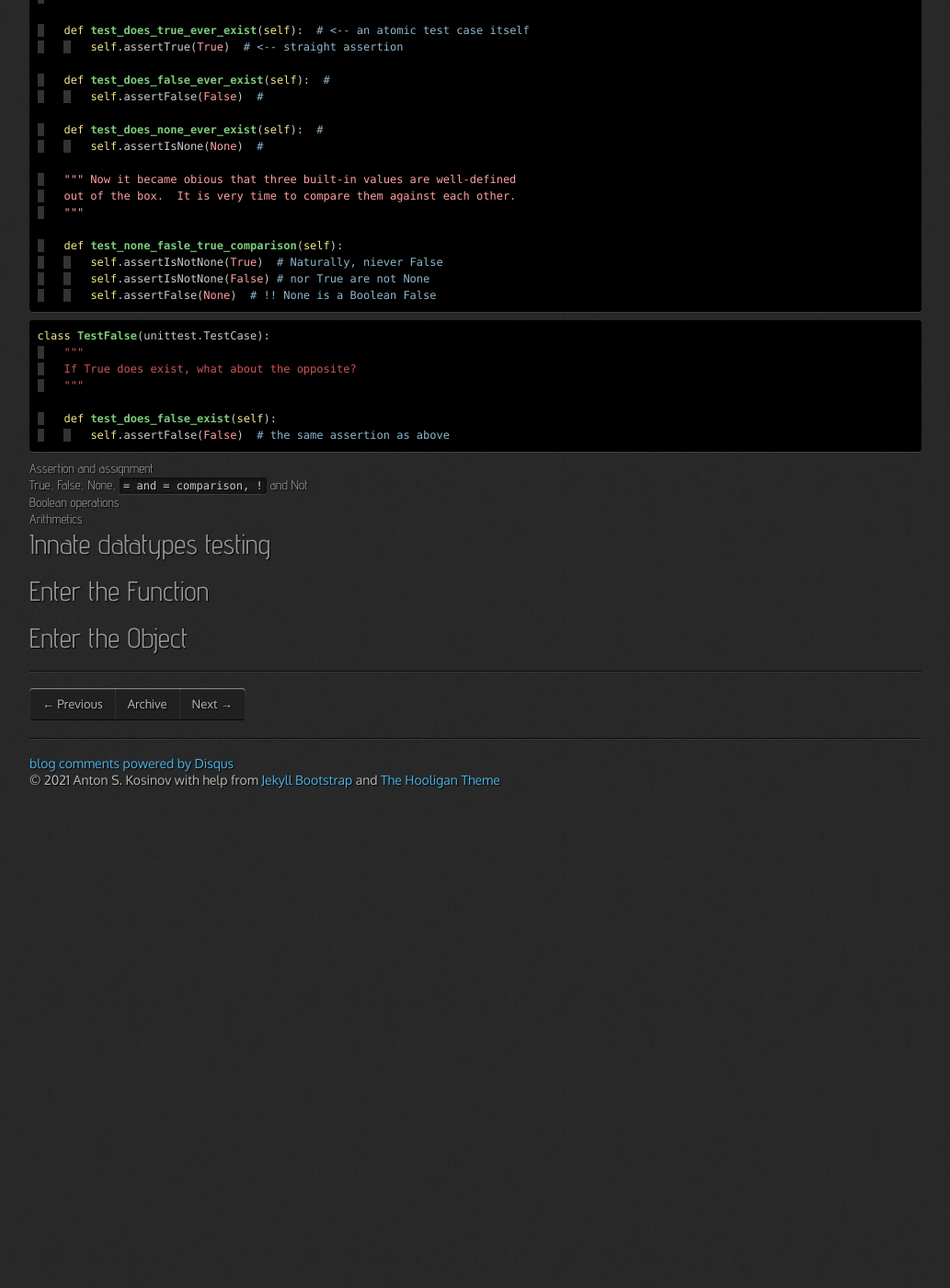
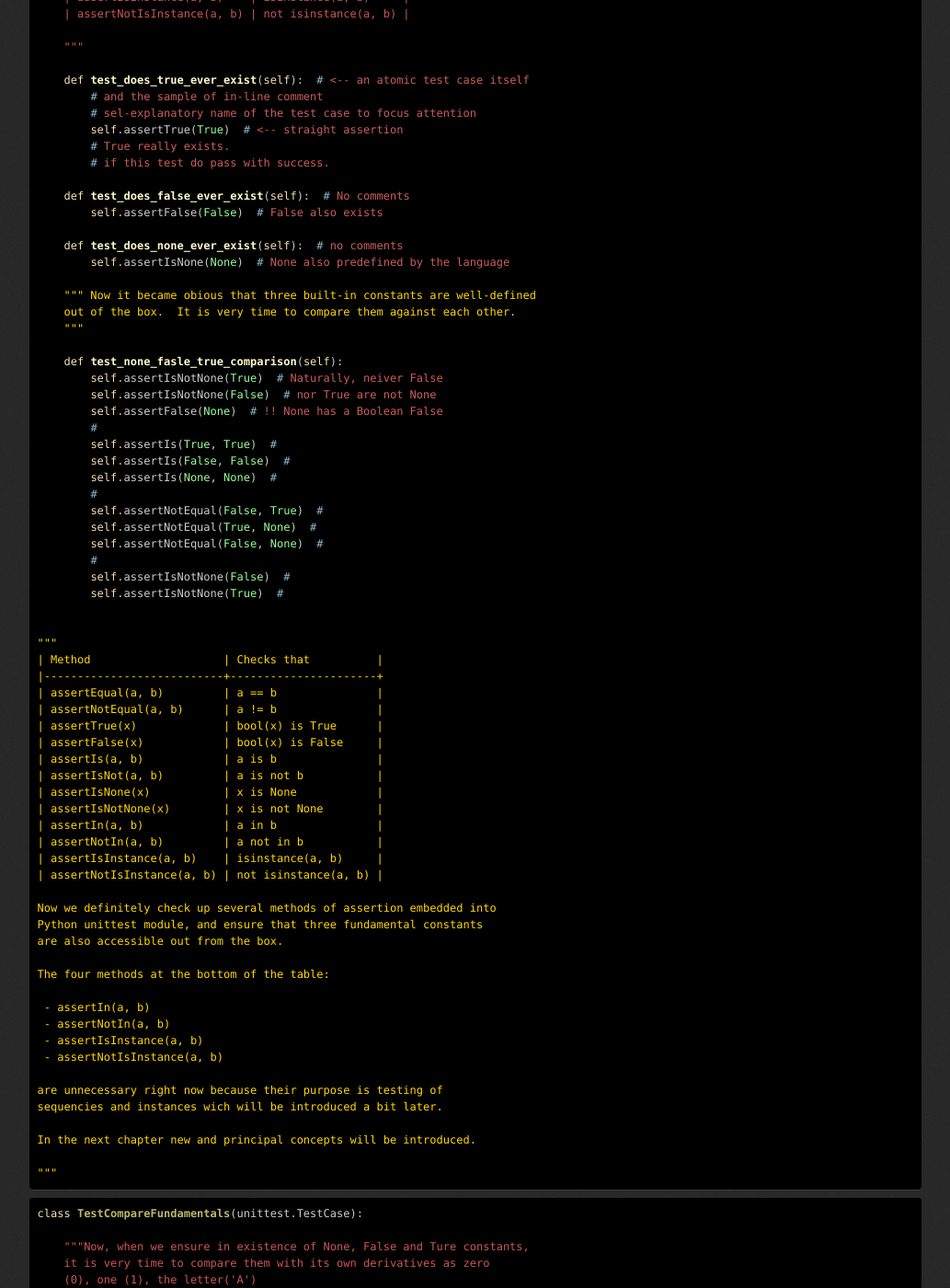
Before and after one commit to 0--key/0--key.github.io, a Jekyll site: the page built from _posts/2020-12-29-dissecting-python.html, in a window 1280 px wide and 1400 px high, scrolled down 5997 px. Shown: the whole window at 92% size, without its empty margins (23-1056 px from the left). Built offline with Jekyll 4.4.1, drawn with Linux system fonts in a browser that asks for light colours; nearby versions of some CDN libraries; comment, search, counter and statistics services are not loaded; before the commit the page ends 6863 px from its top, so only the background shows below that; some of the changed text lies outside the part shown.

Commit message:
Another sample for review

```diff
--- a/_posts/2020-12-29-dissecting-python.html
+++ b/_posts/2020-12-29-dissecting-python.html
@@ -146,7 +146,7 @@ unnecessary procedure.
 <h2 id="org5715a29">Harsh overture</h2>
 <div class="outline-text-2" id="text-org5715a29">
 
-<div id="org0e12cbc" class="figure">
+<div id="orgf79a408" class="figure">
 <p><img src="http://0--key.github.io/assets/img/pydes/monkey.jpeg" alt="Animals also test" title="Unconscious testing" class="rounded float-left" />
 </p>
 <p><span class="figure-number">Figure 1: </span>Test failure</p>
@@ -385,7 +385,7 @@ misterious.
 <h2 id="org45186c4">Testing as a nodal ology tool</h2>
 <div class="outline-text-2" id="text-org45186c4">
 
-<div id="orgdf8e48e" class="figure">
+<div id="org088ff6c" class="figure">
 <p><img src="http://0--key.github.io/assets/img/pydes/infant-building-a-tower.jpeg" alt="An infant" title="Infant building a tower" />
 </p>
 <p><span class="figure-number">Figure 2: </span>An infant conducting test</p>
@@ -412,7 +412,7 @@ The bedrock of testing a programming language.
 </p>
 
 <div class="org-src-container">
-<pre class="src src-python" id="orgfbb9da8"><span style="color: #f0e68c;">import</span> unittest
+<pre class="src src-python" id="orgfbb9da8"><span style="color: #f5deb3;">import</span> unittest
 
 <span style="color: #cd5555;">"""By its purpose all programming languages should allow the reader to</span>
 <span style="color: #cd5555;">understand what exactly this particular text do in a much explicit</span>
@@ -439,58 +439,114 @@ The bedrock of testing a programming language.
 </div>
 
 <div class="org-src-container">
-<pre class="src src-python" id="org4845c05"><span style="color: #f0e68c;">class</span> <span style="color: #7ccd7c; font-weight: bold;">TestLanguageBasemet</span>(unittest.TestCase):
+<pre class="src src-python" id="org6b40639"><span style="color: #f5deb3;">class</span> <span style="color: #bdb76b; font-weight: bold;">TestLanguageBase</span>(unittest.TestCase):  <span style="color: #8db6cd;"># </span><span style="color: #cd5c5c;">&lt;-- class definition</span>
+    <span style="color: #8db6cd;"># </span><span style="color: #cd5c5c;">begins this reserved word /class/ following by the /name of</span>
+    <span style="color: #8db6cd;"># </span><span style="color: #cd5c5c;">class/ and its /parent class/ in the ellipsys. On first steps it</span>
+    <span style="color: #8db6cd;"># </span><span style="color: #cd5c5c;">might be like a magic mantra to enter the /test suite/.</span>
 
-<span style="color: #00ff00; background-color: #333333;"> </span>   <span style="color: #cd5555;">"""The first and foremost taks for testing is to ensure how testing</span>
-<span style="color: #00ff00; background-color: #333333;"> </span><span style="color: #cd5555;">   tools work. In our case lets begit from the simplest things ever -</span>
-<span style="color: #00ff00; background-color: #333333;"> </span><span style="color: #cd5555;">   lets discover built-in constants True, False, None with already</span>
-<span style="color: #00ff00; background-color: #333333;"> </span><span style="color: #cd5555;">   defining testing methods one by one.</span>
+    <span style="color: #cd5555;">"""The first and foremost taks for testing is to ensure how testing</span>
+<span style="color: #cd5555;">    tools work. In our case lets begit from the simplest things ever -</span>
+<span style="color: #cd5555;">    lets discover built-in constants True, False, None with already</span>
+<span style="color: #cd5555;">    defining testing methods one by one.</span>
 
-<span style="color: #00ff00; background-color: #333333;"> </span><span style="color: #cd5555;">   | Method                    | Checks that          |</span>
-<span style="color: #00ff00; background-color: #333333;"> </span><span style="color: #cd5555;">   |---------------------------+----------------------+</span>
-<span style="color: #00ff00; background-color: #333333;"> </span><span style="color: #cd5555;">   | assertEqual(a, b)         | a == b               |</span>
-<span style="color: #00ff00; background-color: #333333;"> </span><span style="color: #cd5555;">   | assertNotEqual(a, b)      | a != b               |</span>
-<span style="color: #00ff00; background-color: #333333;"> </span><span style="color: #cd5555;">   | assertTrue(x)             | bool(x) is True      |</span>
-<span style="color: #00ff00; background-color: #333333;"> </span><span style="color: #cd5555;">   | assertFalse(x)            | bool(x) is False     |</span>
-<span style="color: #00ff00; background-color: #333333;"> </span><span style="color: #cd5555;">   | assertIs(a, b)            | a is b               |</span>
-<span style="color: #00ff00; background-color: #333333;"> </span><span style="color: #cd5555;">   | assertIsNot(a, b)         | a is not b           |</span>
-<span style="color: #00ff00; background-color: #333333;"> </span><span style="color: #cd5555;">   | assertIsNone(x)           | x is None            |</span>
-<span style="color: #00ff00; background-color: #333333;"> </span><span style="color: #cd5555;">   | assertIsNotNone(x)        | x is not None        |</span>
-<span style="color: #00ff00; background-color: #333333;"> </span><span style="color: #cd5555;">   | assertIn(a, b)            | a in b               |</span>
-<span style="color: #00ff00; background-color: #333333;"> </span><span style="color: #cd5555;">   | assertNotIn(a, b)         | a not in b           |</span>
-<span style="color: #00ff00; background-color: #333333;"> </span><span style="color: #cd5555;">   | assertIsInstance(a, b)    | isinstance(a, b)     |</span>
-<span style="color: #00ff00; background-color: #333333;"> </span><span style="color: #cd5555;">   | assertNotIsInstance(a, b) | not isinstance(a, b) |</span>
+<span style="color: #cd5555;">    | Method                    | Checks that          |</span>
+<span style="color: #cd5555;">    |---------------------------+----------------------+</span>
+<span style="color: #cd5555;">    | assertEqual(a, b)         | a == b               |</span>
+<span style="color: #cd5555;">    | assertNotEqual(a, b)      | a != b               |</span>
+<span style="color: #cd5555;">    | assertTrue(x)             | bool(x) is True      |</span>
+<span style="color: #cd5555;">    | assertFalse(x)            | bool(x) is False     |</span>
+<span style="color: #cd5555;">    | assertIs(a, b)            | a is b               |</span>
+<span style="color: #cd5555;">    | assertIsNot(a, b)         | a is not b           |</span>
+<span style="color: #cd5555;">    | assertIsNone(x)           | x is None            |</span>
+<span style="color: #cd5555;">    | assertIsNotNone(x)        | x is not None        |</span>
+<span style="color: #cd5555;">    | assertIn(a, b)            | a in b               |</span>
+<span style="color: #cd5555;">    | assertNotIn(a, b)         | a not in b           |</span>
+<span style="color: #cd5555;">    | assertIsInstance(a, b)    | isinstance(a, b)     |</span>
+<span style="color: #cd5555;">    | assertNotIsInstance(a, b) | not isinstance(a, b) |</span>
 
-<span style="color: #00ff00; background-color: #333333;"> </span><span style="color: #cd5555;">   """</span>
+<span style="color: #cd5555;">    """</span>
 
-<span style="color: #00ff00; background-color: #333333;"> </span>   <span style="color: #f0e68c;">def</span> <span style="color: #7ccd7c; font-weight: bold;">test_does_true_ever_exist</span>(<span style="color: #f0e68c;">self</span>):  <span style="color: #8db6cd;"># </span><span style="color: #8db6cd;">&lt;-- an atomic test case itself</span>
-<span style="color: #00ff00; background-color: #333333;"> </span>   <span style="color: #00ff00; background-color: #333333;"> </span>   <span style="color: #f0e68c;">self</span>.assertTrue(<span style="color: #ffa0a0;">True</span>)  <span style="color: #8db6cd;"># </span><span style="color: #8db6cd;">&lt;-- straight assertion</span>
+    <span style="color: #f5deb3;">def</span> <span style="color: #fffacd; font-weight: bold;">test_does_true_ever_exist</span>(<span style="color: #f5deb3;">self</span>):  <span style="color: #8db6cd;"># </span><span style="color: #cd5c5c;">&lt;-- an atomic test case itself</span>
+        <span style="color: #8db6cd;"># </span><span style="color: #cd5c5c;">and the sample of in-line comment</span>
+        <span style="color: #8db6cd;"># </span><span style="color: #cd5c5c;">sel-explanatory name of the test case to focus attention</span>
+        <span style="color: #f5deb3;">self</span>.assertTrue(<span style="color: #98fb98;">True</span>)  <span style="color: #8db6cd;"># </span><span style="color: #cd5c5c;">&lt;-- straight assertion</span>
+        <span style="color: #8db6cd;"># </span><span style="color: #cd5c5c;">True really exists.</span>
+        <span style="color: #8db6cd;"># </span><span style="color: #cd5c5c;">if this test do pass with success.</span>
 
-<span style="color: #00ff00; background-color: #333333;"> </span>   <span style="color: #f0e68c;">def</span> <span style="color: #7ccd7c; font-weight: bold;">test_does_false_ever_exist</span>(<span style="color: #f0e68c;">self</span>):  <span style="color: #8db6cd;">#</span>
-<span style="color: #00ff00; background-color: #333333;"> </span>   <span style="color: #00ff00; background-color: #333333;"> </span>   <span style="color: #f0e68c;">self</span>.assertFalse(<span style="color: #ffa0a0;">False</span>)  <span style="color: #8db6cd;">#</span>
+    <span style="color: #f5deb3;">def</span> <span style="color: #fffacd; font-weight: bold;">test_does_false_ever_exist</span>(<span style="color: #f5deb3;">self</span>):  <span style="color: #8db6cd;"># </span><span style="color: #cd5c5c;">No comments</span>
+        <span style="color: #f5deb3;">self</span>.assertFalse(<span style="color: #98fb98;">False</span>)  <span style="color: #8db6cd;"># </span><span style="color: #cd5c5c;">False also exists</span>
 
-<span style="color: #00ff00; background-color: #333333;"> </span>   <span style="color: #f0e68c;">def</span> <span style="color: #7ccd7c; font-weight: bold;">test_does_none_ever_exist</span>(<span style="color: #f0e68c;">self</span>):  <span style="color: #8db6cd;">#</span>
-<span style="color: #00ff00; background-color: #333333;"> </span>   <span style="color: #00ff00; background-color: #333333;"> </span>   <span style="color: #f0e68c;">self</span>.assertIsNone(<span style="color: #ffa0a0;">None</span>)  <span style="color: #8db6cd;">#</span>
+    <span style="color: #f5deb3;">def</span> <span style="color: #fffacd; font-weight: bold;">test_does_none_ever_exist</span>(<span style="color: #f5deb3;">self</span>):  <span style="color: #8db6cd;"># </span><span style="color: #cd5c5c;">no comments</span>
+        <span style="color: #f5deb3;">self</span>.assertIsNone(<span style="color: #98fb98;">None</span>)  <span style="color: #8db6cd;"># </span><span style="color: #cd5c5c;">None also predefined by the language</span>
 
-<span style="color: #00ff00; background-color: #333333;"> </span>   <span style="color: #ffa0a0;">""" Now it became obious that three built-in values are well-defined</span>
-<span style="color: #00ff00; background-color: #333333;"> </span><span style="color: #ffa0a0;">   out of the box.  It is very time to compare them against each other.</span>
-<span style="color: #00ff00; background-color: #333333;"> </span><span style="color: #ffa0a0;">   """</span>
+    <span style="color: #ffd700;">""" Now it became obious that three built-in constants are well-defined</span>
+<span style="color: #ffd700;">    out of the box.  It is very time to compare them against each other.</span>
+<span style="color: #ffd700;">    """</span>
 
-<span style="color: #00ff00; background-color: #333333;"> </span>   <span style="color: #f0e68c;">def</span> <span style="color: #7ccd7c; font-weight: bold;">test_none_fasle_true_comparison</span>(<span style="color: #f0e68c;">self</span>):
-<span style="color: #00ff00; background-color: #333333;"> </span>   <span style="color: #00ff00; background-color: #333333;"> </span>   <span style="color: #f0e68c;">self</span>.assertIsNotNone(<span style="color: #ffa0a0;">True</span>)  <span style="color: #8db6cd;"># </span><span style="color: #8db6cd;">Naturally, niever False</span>
-<span style="color: #00ff00; background-color: #333333;"> </span>   <span style="color: #00ff00; background-color: #333333;"> </span>   <span style="color: #f0e68c;">self</span>.assertIsNotNone(<span style="color: #ffa0a0;">False</span>) <span style="color: #8db6cd;"># </span><span style="color: #8db6cd;">nor True are not None</span>
-<span style="color: #00ff00; background-color: #333333;"> </span>   <span style="color: #00ff00; background-color: #333333;"> </span>   <span style="color: #f0e68c;">self</span>.assertFalse(<span style="color: #ffa0a0;">None</span>)  <span style="color: #8db6cd;"># </span><span style="color: #8db6cd;">!! None is a Boolean False</span>
+    <span style="color: #f5deb3;">def</span> <span style="color: #fffacd; font-weight: bold;">test_none_fasle_true_comparison</span>(<span style="color: #f5deb3;">self</span>):
+        <span style="color: #f5deb3;">self</span>.assertIsNotNone(<span style="color: #98fb98;">True</span>)  <span style="color: #8db6cd;"># </span><span style="color: #cd5c5c;">Naturally, neiver False</span>
+        <span style="color: #f5deb3;">self</span>.assertIsNotNone(<span style="color: #98fb98;">False</span>)  <span style="color: #8db6cd;"># </span><span style="color: #cd5c5c;">nor True are not None</span>
+        <span style="color: #f5deb3;">self</span>.assertFalse(<span style="color: #98fb98;">None</span>)  <span style="color: #8db6cd;"># </span><span style="color: #cd5c5c;">!! None has a Boolean False</span>
+        <span style="color: #8db6cd;">#</span>
+        <span style="color: #f5deb3;">self</span>.assertIs(<span style="color: #98fb98;">True</span>, <span style="color: #98fb98;">True</span>)  <span style="color: #8db6cd;">#</span>
+        <span style="color: #f5deb3;">self</span>.assertIs(<span style="color: #98fb98;">False</span>, <span style="color: #98fb98;">False</span>)  <span style="color: #8db6cd;">#</span>
+        <span style="color: #f5deb3;">self</span>.assertIs(<span style="color: #98fb98;">None</span>, <span style="color: #98fb98;">None</span>)  <span style="color: #8db6cd;">#</span>
+        <span style="color: #8db6cd;">#</span>
+        <span style="color: #f5deb3;">self</span>.assertNotEqual(<span style="color: #98fb98;">False</span>, <span style="color: #98fb98;">True</span>)  <span style="color: #8db6cd;">#</span>
+        <span style="color: #f5deb3;">self</span>.assertNotEqual(<span style="color: #98fb98;">True</span>, <span style="color: #98fb98;">None</span>)  <span style="color: #8db6cd;">#</span>
+        <span style="color: #f5deb3;">self</span>.assertNotEqual(<span style="color: #98fb98;">False</span>, <span style="color: #98fb98;">None</span>)  <span style="color: #8db6cd;">#</span>
+        <span style="color: #8db6cd;">#</span>
+        <span style="color: #f5deb3;">self</span>.assertIsNotNone(<span style="color: #98fb98;">False</span>)  <span style="color: #8db6cd;">#</span>
+        <span style="color: #f5deb3;">self</span>.assertIsNotNone(<span style="color: #98fb98;">True</span>)  <span style="color: #8db6cd;">#</span>
+
+
+<span style="color: #ffd700;">"""</span>
+<span style="color: #ffd700;">| Method                    | Checks that          |</span>
+<span style="color: #ffd700;">|---------------------------+----------------------+</span>
+<span style="color: #ffd700;">| assertEqual(a, b)         | a == b               |</span>
+<span style="color: #ffd700;">| assertNotEqual(a, b)      | a != b               |</span>
+<span style="color: #ffd700;">| assertTrue(x)             | bool(x) is True      |</span>
+<span style="color: #ffd700;">| assertFalse(x)            | bool(x) is False     |</span>
+<span style="color: #ffd700;">| assertIs(a, b)            | a is b               |</span>
+<span style="color: #ffd700;">| assertIsNot(a, b)         | a is not b           |</span>
+<span style="color: #ffd700;">| assertIsNone(x)           | x is None            |</span>
+<span style="color: #ffd700;">| assertIsNotNone(x)        | x is not None        |</span>
+<span style="color: #ffd700;">| assertIn(a, b)            | a in b               |</span>
+<span style="color: #ffd700;">| assertNotIn(a, b)         | a not in b           |</span>
+<span style="color: #ffd700;">| assertIsInstance(a, b)    | isinstance(a, b)     |</span>
+<span style="color: #ffd700;">| assertNotIsInstance(a, b) | not isinstance(a, b) |</span>
+
+<span style="color: #ffd700;">Now we definitely check up several methods of assertion embedded into</span>
+<span style="color: #ffd700;">Python unittest module, and ensure that three fundamental constants</span>
+<span style="color: #ffd700;">are also accessible out from the box.</span>
+
+<span style="color: #ffd700;">The four methods at the bottom of the table:</span>
+
+<span style="color: #ffd700;"> - assertIn(a, b)</span>
+<span style="color: #ffd700;"> - assertNotIn(a, b)</span>
+<span style="color: #ffd700;"> - assertIsInstance(a, b)</span>
+<span style="color: #ffd700;"> - assertNotIsInstance(a, b)</span>
+
+<span style="color: #ffd700;">are unnecessary right now because their purpose is testing of</span>
+<span style="color: #ffd700;">sequencies and instances wich will be introduced a bit later.</span>
+
+<span style="color: #ffd700;">In the next chapter new and principal concepts will be introduced.</span>
+
+<span style="color: #ffd700;">"""</span>
 </pre>
 </div>
 
 <div class="org-src-container">
-<pre class="src src-python" id="orgffb6e33"><span style="color: #f0e68c;">class</span> <span style="color: #7ccd7c; font-weight: bold;">TestFalse</span>(unittest.TestCase):
-<span style="color: #00ff00; background-color: #333333;"> </span>   <span style="color: #cd5555;">"""</span>
-<span style="color: #00ff00; background-color: #333333;"> </span><span style="color: #cd5555;">   If True does exist, what about the opposite?</span>
-<span style="color: #00ff00; background-color: #333333;"> </span><span style="color: #cd5555;">   """</span>
+<pre class="src src-python" id="orge18dbd9"><span style="color: #f5deb3;">class</span> <span style="color: #bdb76b; font-weight: bold;">TestCompareFundamentals</span>(unittest.TestCase):
 
-<span style="color: #00ff00; background-color: #333333;"> </span>   <span style="color: #f0e68c;">def</span> <span style="color: #7ccd7c; font-weight: bold;">test_does_false_exist</span>(<span style="color: #f0e68c;">self</span>):
-<span style="color: #00ff00; background-color: #333333;"> </span>   <span style="color: #00ff00; background-color: #333333;"> </span>   <span style="color: #f0e68c;">self</span>.assertFalse(<span style="color: #ffa0a0;">False</span>)  <span style="color: #8db6cd;"># </span><span style="color: #8db6cd;">the same assertion as above</span>
+    <span style="color: #cd5555;">"""Now, when we ensure in existence of None, False and Ture constants,</span>
+<span style="color: #cd5555;">    it is very time to compare them with its own derivatives as zero</span>
+<span style="color: #cd5555;">    (0), one (1), the letter('A')</span>
+
+<span style="color: #cd5555;">    """</span>
+
+    <span style="color: #f5deb3;">def</span> <span style="color: #fffacd; font-weight: bold;">test_does_zero_really_boolean_false</span>(<span style="color: #f5deb3;">self</span>):
+        <span style="color: #f5deb3;">self</span>.assertFalse(0)  <span style="color: #8db6cd;">#</span>
 </pre>
 </div>
 </div>
```
